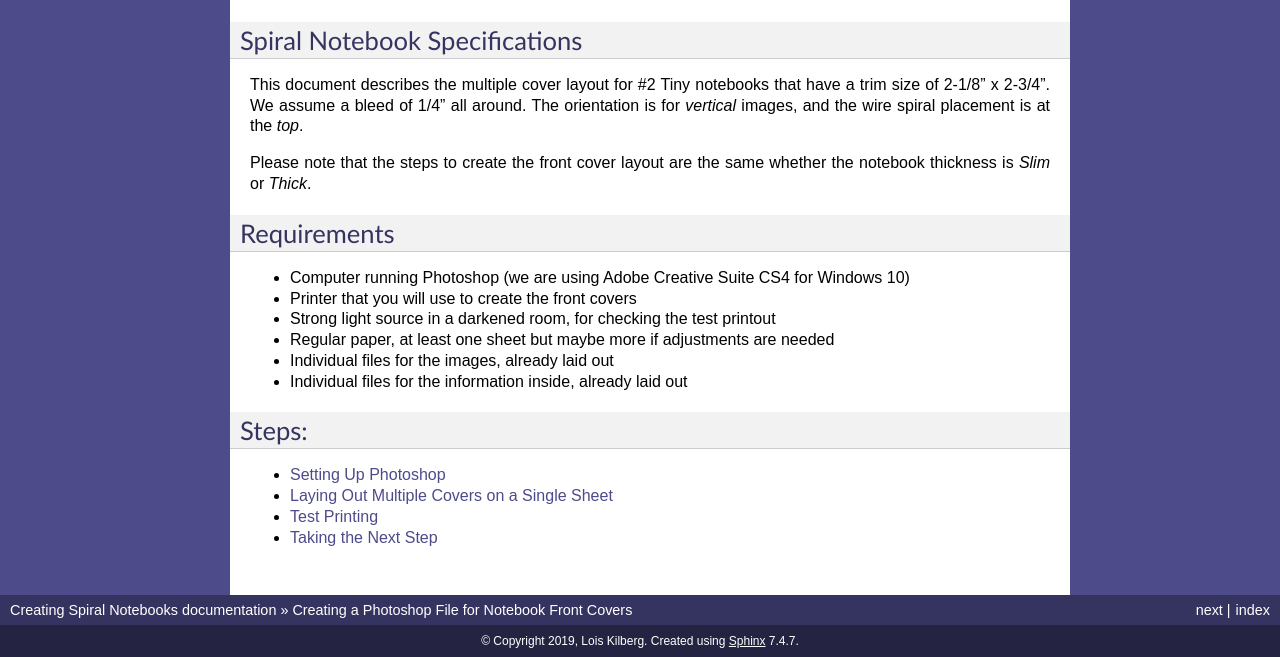
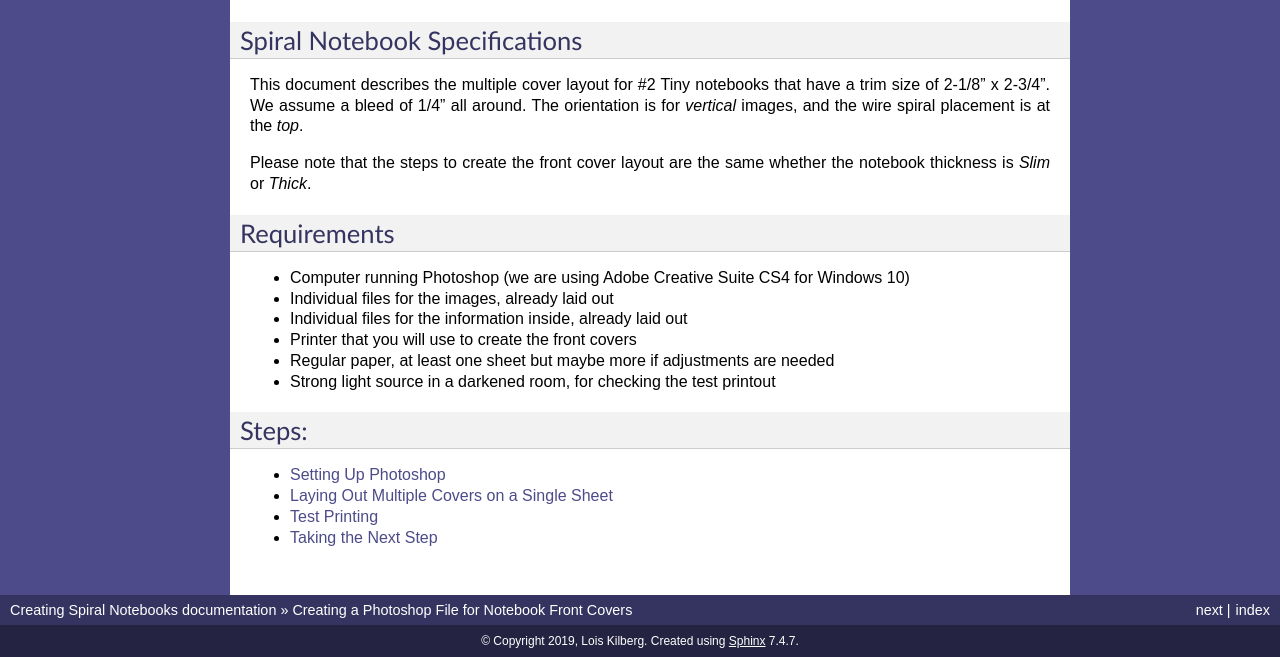
Before and after one commit to loiskilberg/FinalProject, a Sphinx documentation site: the page built from source/index.rst, in a window 1280 px wide and 900 px high, scrolled down 658 px, cut to the strip 243-900 px from the top of the window. Built offline with Sphinx 7.4.7, drawn with Linux system fonts in a browser that asks for light colours.

Commit message:
change order of requirements

```diff
--- a/source/index.rst
+++ b/source/index.rst
@@ -28,11 +28,11 @@ Requirements
 ============
 
 * Computer running Photoshop (we are using Adobe Creative Suite CS4 for Windows 10)
-* Printer that you will use to create the front covers
-* Strong light source in a darkened room, for checking the test printout
-* Regular paper, at least one sheet but maybe more if adjustments are needed
 * Individual files for the images, already laid out
 * Individual files for the information inside, already laid out
+* Printer that you will use to create the front covers
+* Regular paper, at least one sheet but maybe more if adjustments are needed
+* Strong light source in a darkened room, for checking the test printout
 
 Steps:
 ======
```
